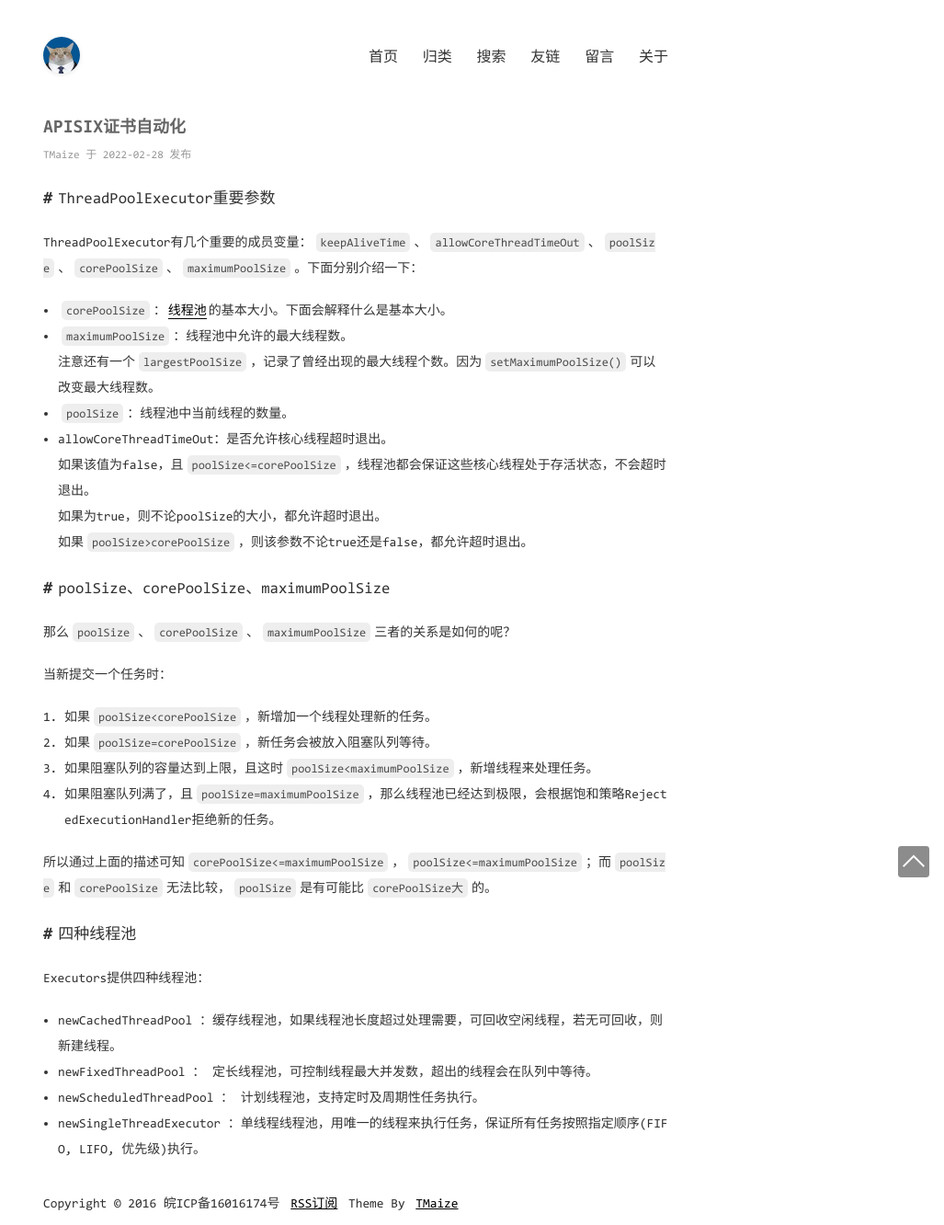
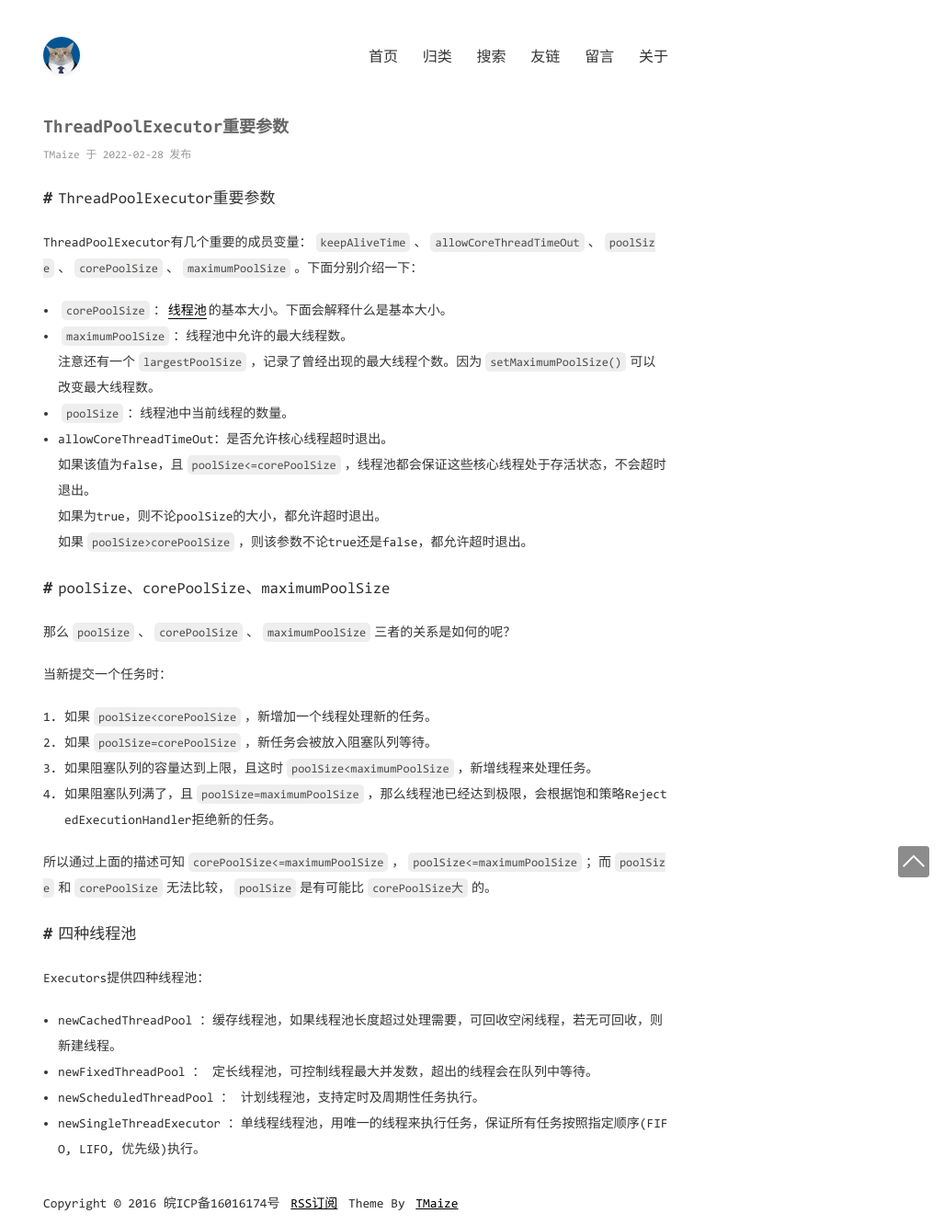
Before and after one commit to gjy1223/github_demo, a Jekyll site: the page built from _posts/2022-02-28-ThreadPoolExecutor重要参数.md, in a window 1280 px wide. Shown: the whole page at 92% size, without its empty margins (253-1280 px from the left). Built offline with Jekyll 4.4.1, drawn with Linux system fonts in a browser that asks for light colours.

Commit message:
2022-02-28

```diff
--- a/_posts/2022-02-28-ThreadPoolExecutor重要参数.md
+++ b/_posts/2022-02-28-ThreadPoolExecutor重要参数.md
@@ -1,6 +1,6 @@
 ---
 layout: mypost
-title: APISIX证书自动化
+title: ThreadPoolExecutor重要参数
 categories: [Java]
 ---
 # ThreadPoolExecutor重要参数
```
